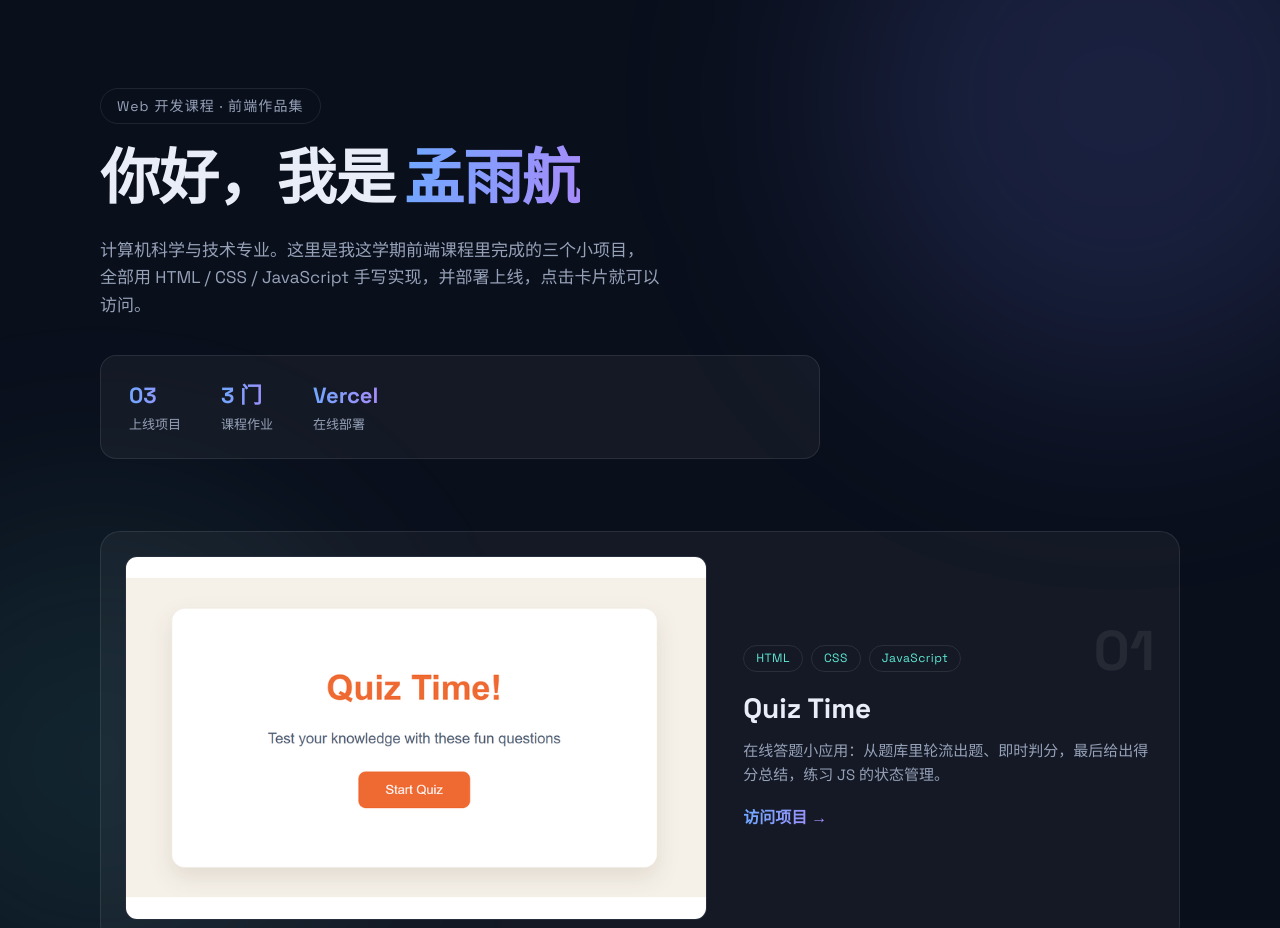
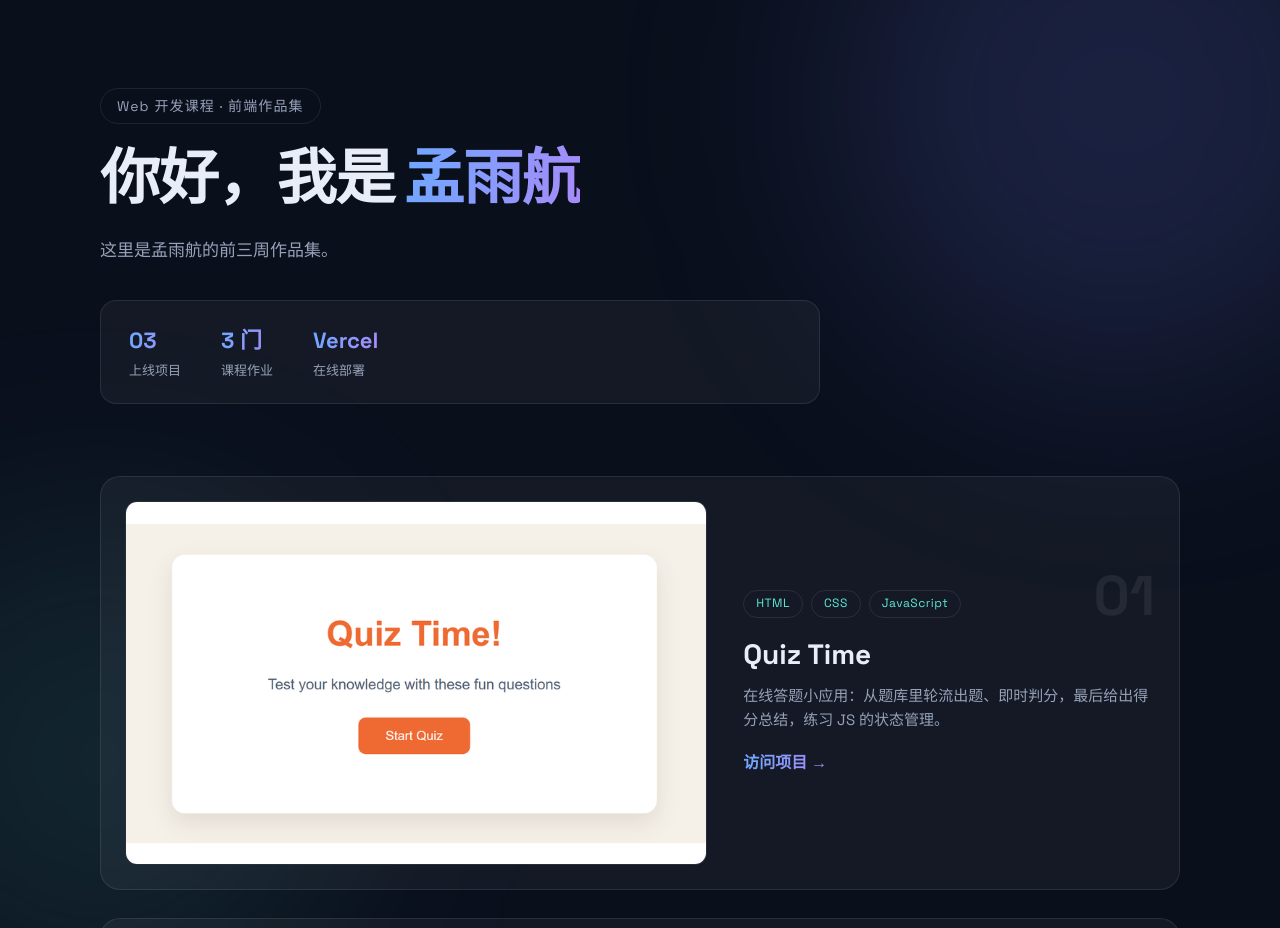
Before and after one commit to Crescent350234/week3-portfolio, a plain HTML site: page index.html in a window 1280 px wide. Shown: the top 928 px of the page. Drawn offline with Linux system fonts and the light colour scheme.

Commit message:
精简 hero 描述文字

```diff
--- a/index.html
+++ b/index.html
@@ -22,8 +22,7 @@
           你好，我是<span class="hero__name">孟雨航</span>
         </h1>
         <p class="hero__desc">
-          计算机科学与技术专业。这里是我这学期前端课程里完成的三个小项目，
-          全部用 HTML / CSS / JavaScript 手写实现，并部署上线，点击卡片就可以访问。
+          这里是孟雨航的前三周作品集。
         </p>
         <ul class="hero__stats" aria-label="作品统计">
           <li><strong>03</strong><span>上线项目</span></li>
```
